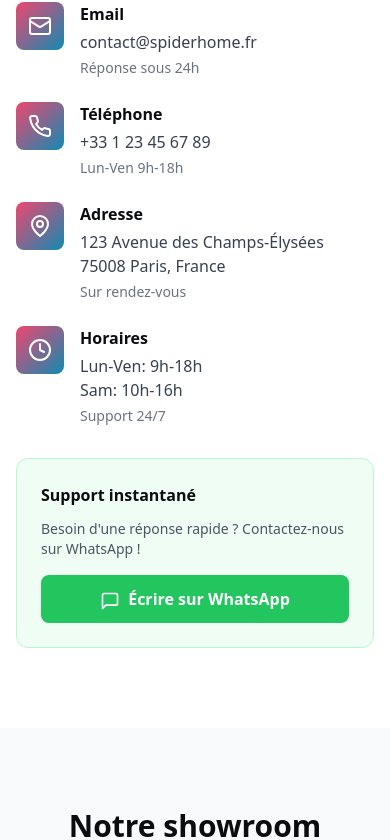
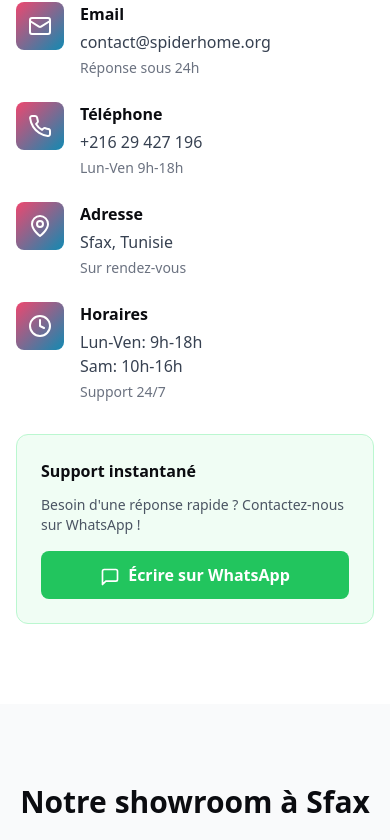
Before and after one commit to ERITECH-PRO/spiderhome, a React (Vite) app: page /contact in a window 390 px wide. Shown: the part 2218-3058 px from the top of the page. Built offline with nearby package versions, Linux system fonts and the light colour scheme.

Commit message:
chore(contact): maj WhatsApp, email, téléphone et adresse (Sfax, Tunisie)

```diff
--- a/src/components/Footer.tsx
+++ b/src/components/Footer.tsx
@@ -19,9 +19,9 @@ const Footer = () => {
       { name: 'Cookies', path: '/cookies' },
     ],
     contact: [
-      { icon: Mail, text: 'contact@spiderhome.fr' },
-      { icon: Phone, text: '+33 1 23 45 67 89' },
-      { icon: MapPin, text: 'Paris, France' },
+      { icon: Mail, text: 'contact@spiderhome.org' },
+      { icon: Phone, text: '+216 29 427 196' },
+      { icon: MapPin, text: 'Sfax, Tunisie' },
     ],
   };
 
--- a/src/pages/Contact.tsx
+++ b/src/pages/Contact.tsx
@@ -66,19 +66,19 @@ const Contact = () => {
     {
       icon: Mail,
       title: 'Email',
-      content: 'contact@spiderhome.fr',
+      content: 'contact@spiderhome.org',
       description: 'Réponse sous 24h'
     },
     {
       icon: Phone,
       title: 'Téléphone',
-      content: '+33 1 23 45 67 89',
+      content: '+216 29 427 196',
       description: 'Lun-Ven 9h-18h'
     },
     {
       icon: MapPin,
       title: 'Adresse',
-      content: '123 Avenue des Champs-Élysées\n75008 Paris, France',
+      content: 'Sfax, Tunisie',
       description: 'Sur rendez-vous'
     },
     {
@@ -357,10 +357,15 @@ const Contact = () => {
                 <p className="text-gray-600 mb-4 text-sm">
                   Besoin d'une réponse rapide ? Contactez-nous sur WhatsApp !
                 </p>
-                <button className="bg-green-500 text-white px-6 py-3 rounded-lg font-semibold hover:bg-green-600 transition-colors duration-200 w-full">
+                <a
+                  href="https://wa.me/qr/2RNEFTYJSA3ZK1"
+                  target="_blank"
+                  rel="noopener noreferrer"
+                  className="block text-center bg-green-500 text-white px-6 py-3 rounded-lg font-semibold hover:bg-green-600 transition-colors duration-200 w-full"
+                >
                   <MessageSquare className="w-5 h-5 inline mr-2" />
                   Écrire sur WhatsApp
-                </button>
+                </a>
               </div>
             </div>
           </div>
@@ -372,7 +377,7 @@ const Contact = () => {
         <div className="container mx-auto px-4">
           <div className="text-center mb-12">
             <h2 className="text-3xl font-bold text-[#0B0C10] mb-4">
-              Notre showroom parisien
+              Notre showroom à Sfax
             </h2>
             <p className="text-xl text-gray-600">
               Venez découvrir nos solutions en action dans notre espace de démonstration
@@ -383,7 +388,7 @@ const Contact = () => {
               <MapPin className="w-16 h-16 text-[#118AB2] mx-auto mb-4" />
               <p className="text-gray-600">
                 Carte Google Maps intégrée<br />
-                123 Avenue des Champs-Élysées, 75008 Paris
+                Sfax, Tunisie
               </p>
             </div>
           </div>
```
